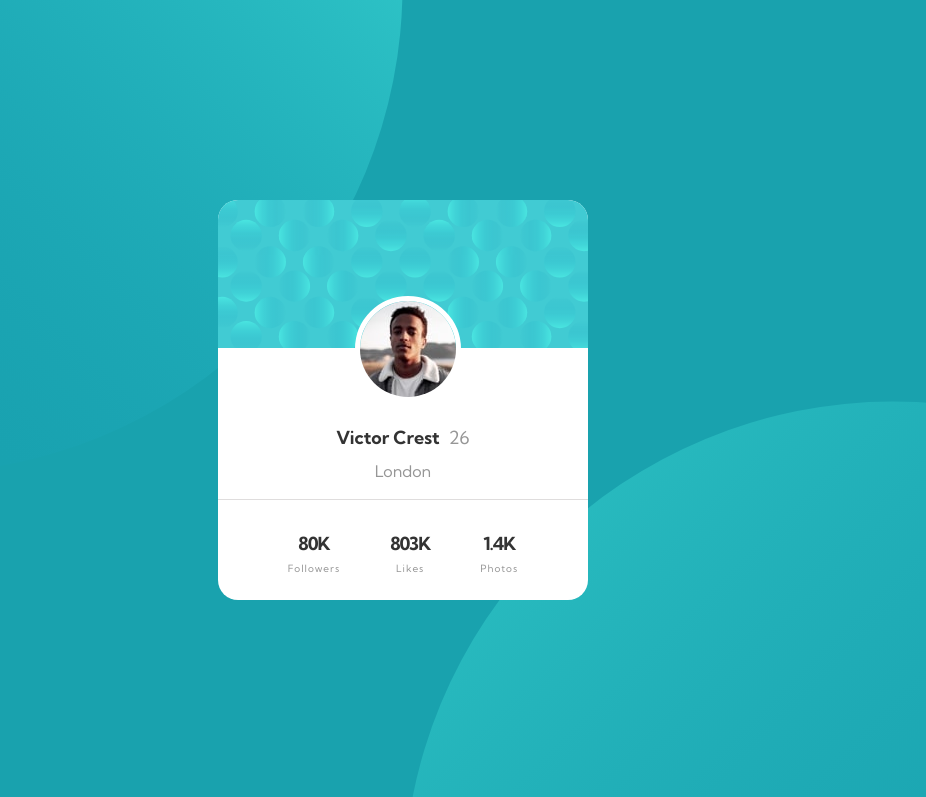
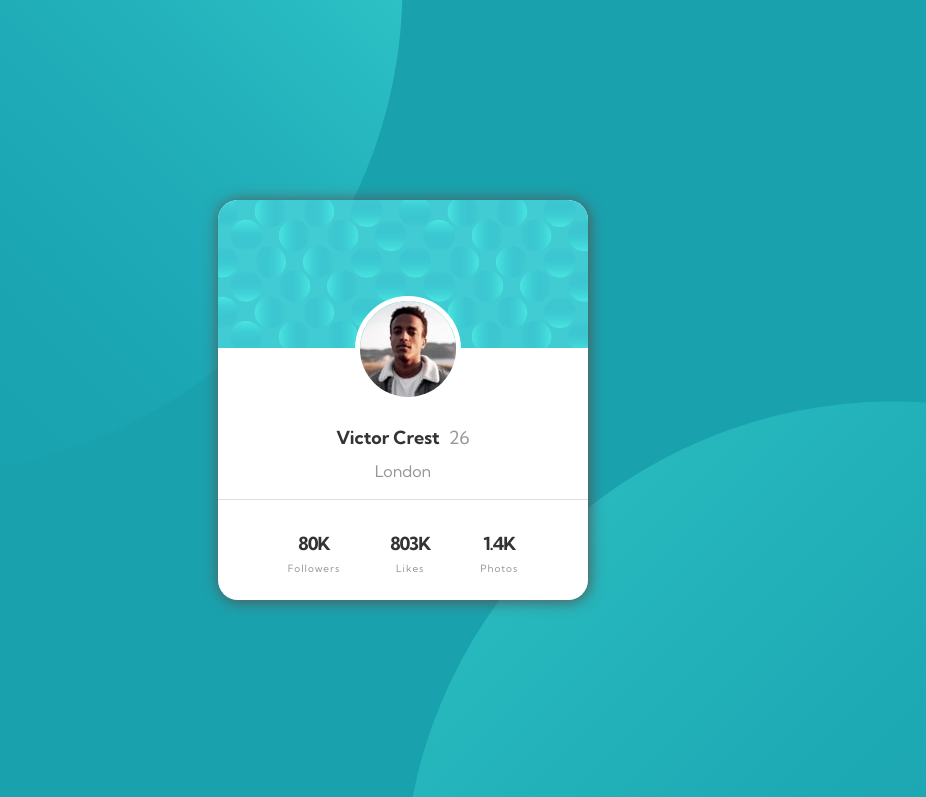
Before and after one commit to Yohan-Marques/Profile-card-component, a plain HTML site: page index.html in a window 1280 px wide. Shown: the top 797 px of the page, without its empty margins (237-1163 px from the left). Drawn offline with Linux system fonts and the light colour scheme.

Commit message:
alteration CSS

```diff
--- a/CSS/style.css
+++ b/CSS/style.css
@@ -17,32 +17,6 @@ body{
     overflow: hidden;
     background: hsl(185, 75%, 39%);
 }
-/*.container::before, .container::after{
-    content: '';
-    position: absolute;
-    width: 100%;
-    height: 100vh;
-}
-.container::before{
-    background: url(../images/bg-pattern-top.svg) no-repeat bottom right;
-    transform: translate(-50%,-40%);
-    top: 0;
-    left: 0;
-}
-.container::after{
-    background: url(../images/bg-pattern-bottom.svg);
-}
-
-@media screen and (max-width: 680px){
-    .container::before{
-        content: '';
-        transform: translate(-45%, -50%);
-    }
-    .container::after{
-        content: '';
-        transform: translate(-2%, -15%);
-    }
-}*/
 h3{
     padding-top: 30px;
     text-align: center;
@@ -51,6 +25,8 @@ h3{
 
 .principal{
     position: absolute;
+    box-shadow: 1px 1px 15px rgb(87, 81, 81);
+    border-radius: 20px;
 
 }
 .top{
@@ -136,6 +112,7 @@ h3{
 
 
 
+
 }.rodape ul{
     display: flex;
 }
```
